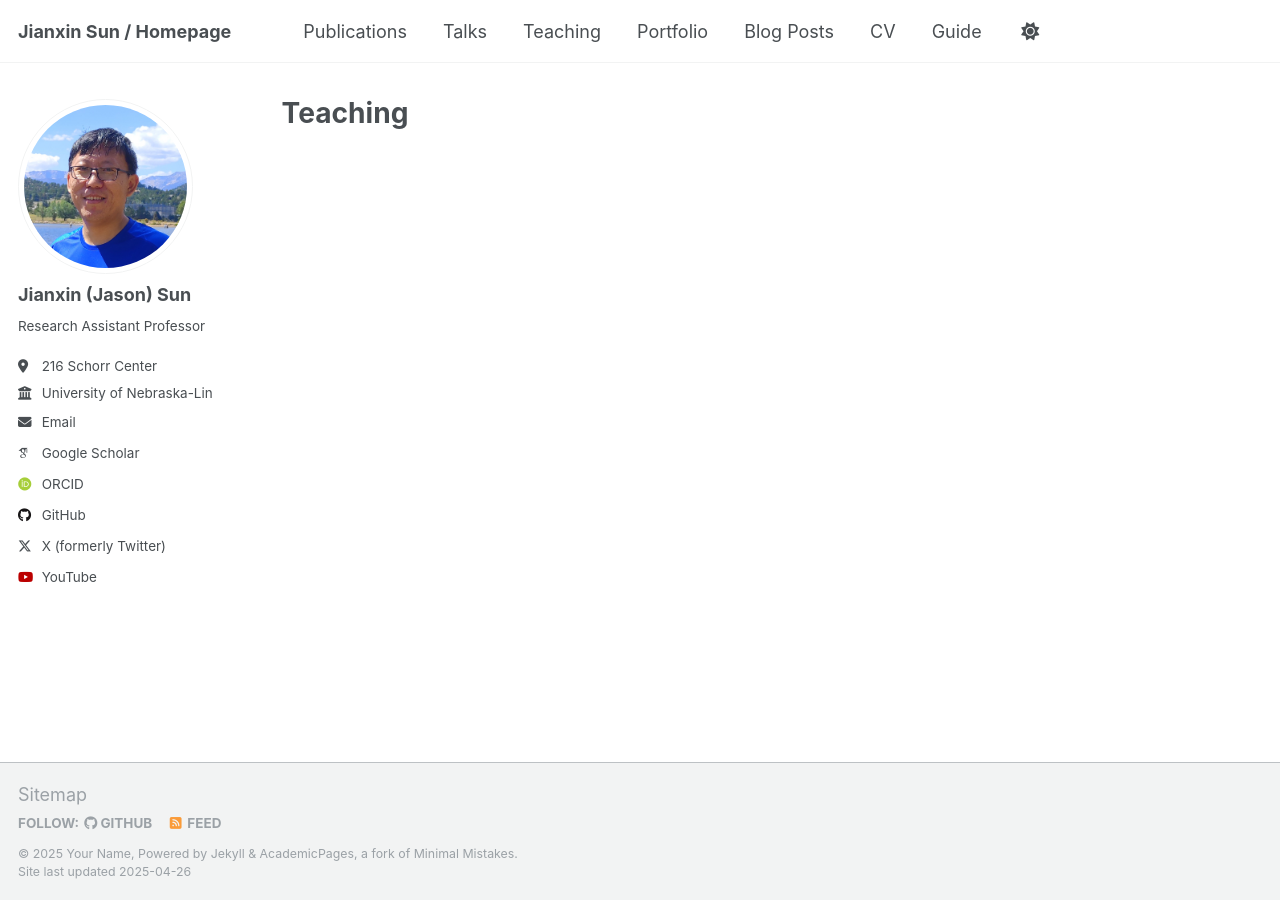
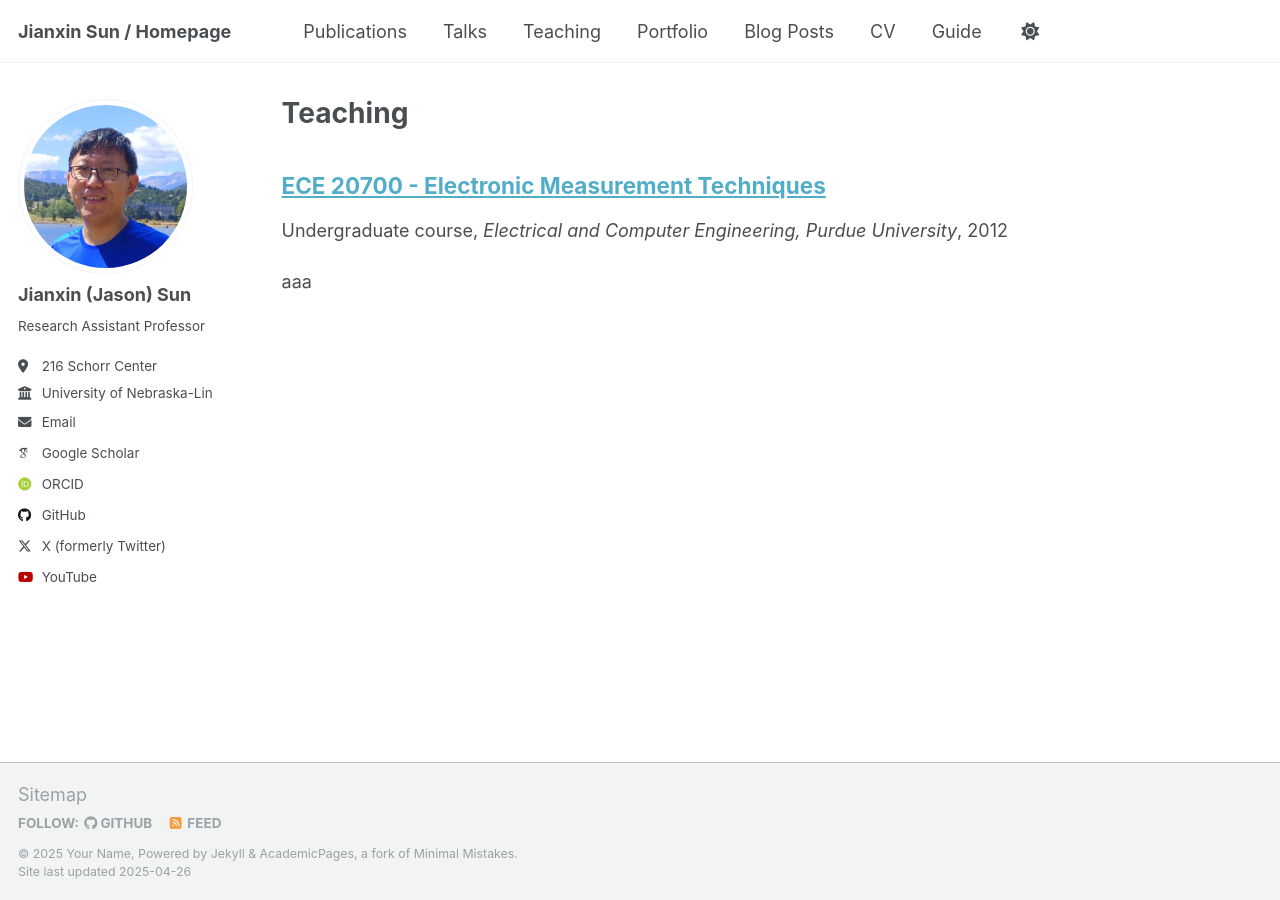
Before and after one commit to sunjianxin/sunjianxin.github.io, a Jekyll site: the page built from _pages/teaching.html, in a window 1280 px wide. Built offline with Jekyll 4.4.1, drawn with Linux system fonts in a browser that asks for light colours; some web fonts are replaced; a file with an impossible date is left out.

Commit message:
Update purdue.md

```diff
--- a/_teaching/purdue.md
+++ b/_teaching/purdue.md
@@ -4,6 +4,8 @@ collection: teaching
 type: "Undergraduate course"
 permalink: /teaching/purdue
 venue: "Electrical and Computer Engineering, Purdue University"
-date: 2012~2015
+date: 2012-01-01
 location: "West Lafayette, IN, USA"
 ---
+
+aaa
```
